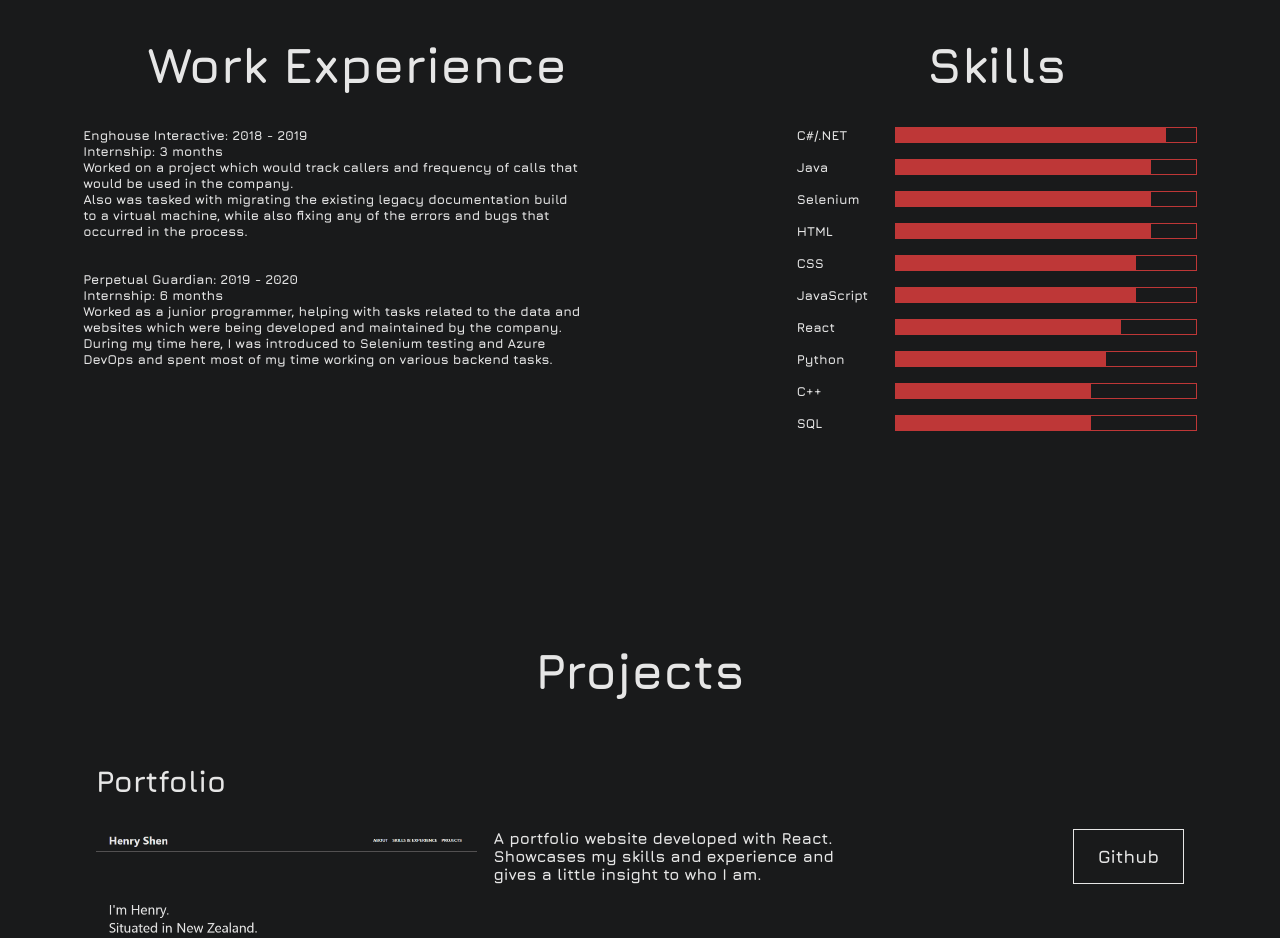
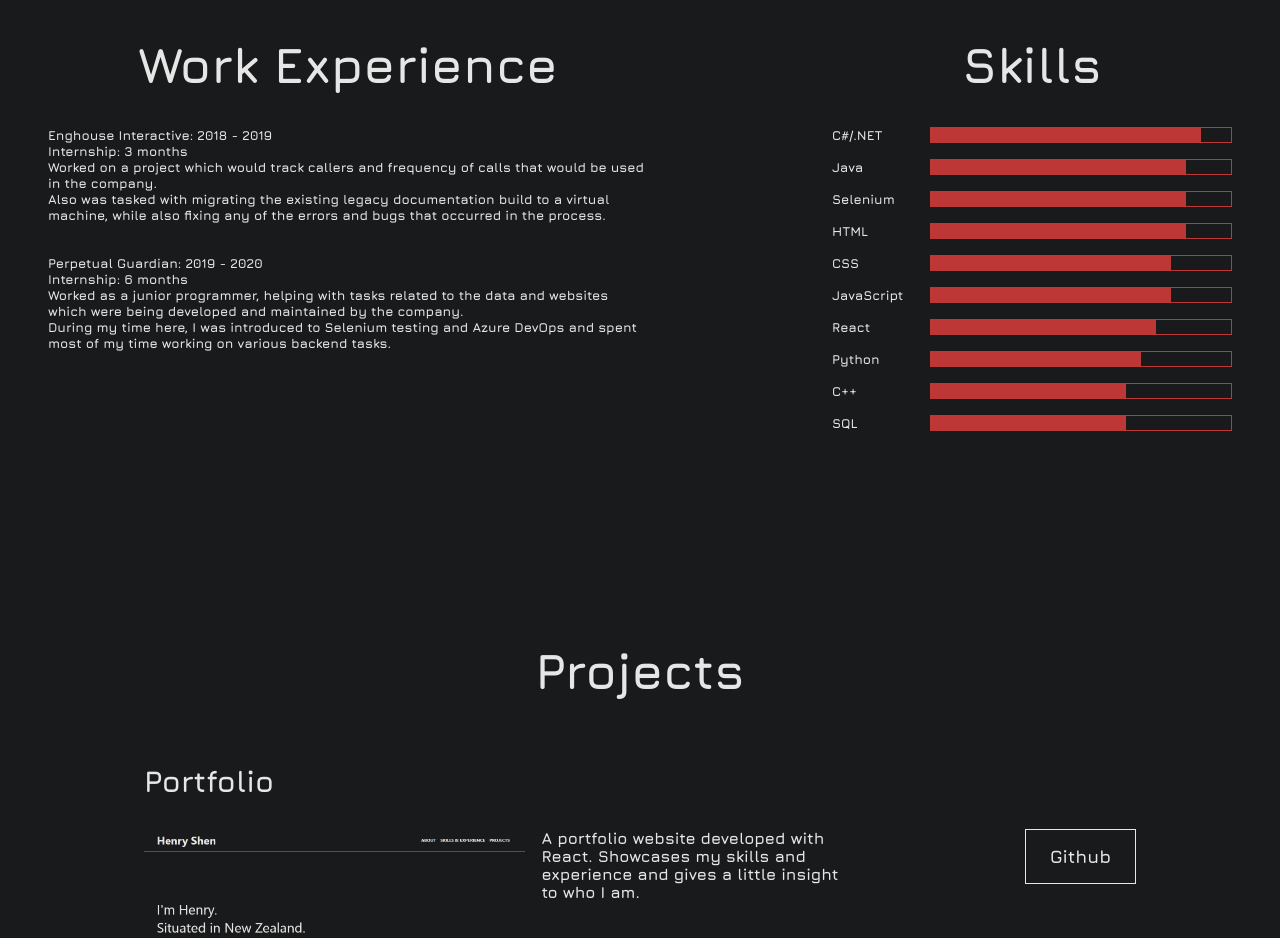
Before and after one commit to HenrygShen/Portfolio, a React (Create React App) app: page / in a window 1280 px wide. Shown: the part 1720-2658 px from the top of the page. Built offline with nearby package versions, Linux system fonts and the light colour scheme.

Commit message:
updated padding on the skills and projects section

```diff
--- a/src/components/ProjectSnapshot.tsx
+++ b/src/components/ProjectSnapshot.tsx
@@ -33,6 +33,7 @@ class ProjectSnapshot extends React.Component<any, any> {
   render() {
     return (
       <div className="snapshot-container">
+        <div className="snapshot-wrapper">
           <h3>{this.props.project.name}</h3>
           <div className="bottom-project-wrapper">
             <div className="image-and-description">
@@ -72,6 +73,7 @@ class ProjectSnapshot extends React.Component<any, any> {
             </div>
           </div>
         </div>
+      </div>
     )
   }
 }
--- a/src/containers/SkillsSection/SkillsSection.tsx
+++ b/src/containers/SkillsSection/SkillsSection.tsx
@@ -7,8 +7,8 @@ class SkillsSection extends React.Component<any, any> {
   render() {
     return (
       <div className="skills-page-container hidden" ref={this.props.myRef}>
-        <div className="skills-wrapper">
-          <div>
+        <div className="skills-and-exp-wrapper">
+          <div className="experience-wrapper">
             <h1>Work Experience</h1>
             <div className="experience-content">
               <span>Enghouse Interactive: 2018 - 2019</span>
--- a/src/styles/components/ProjectSnapshot.scss
+++ b/src/styles/components/ProjectSnapshot.scss
@@ -2,8 +2,10 @@
   display: flex;
   flex-direction: column;
   text-align: start;
-  width: 80%;
-  padding: 0 2rem 0 2rem;
+  width: 100%;
+
+  .snapshot-wrapper {
+    padding: 0 3rem 0 3rem;
 
     .bottom-project-wrapper {
       display: flex;
@@ -33,6 +35,7 @@
         justify-content: space-between;
       }
     }
+  }
 
   .hover {
     &:hover {
@@ -52,6 +55,8 @@
 
   @media (max-width: $tablet-land) {
     width: 90%;
+    .snapshot-wrapper {
+      padding: 0 3rem 0 3rem;
       .bottom-project-wrapper {
         .image-and-description {
           .project-picture {
@@ -64,10 +69,12 @@
         }
       }
     }
+  }
 
   @media (max-width: $tablet) {
     padding: 0 0 0 0;
-
+    .snapshot-wrapper {
+      padding: 0 3rem 0 3rem;
       .bottom-project-wrapper {
         .image-and-description {
           flex-direction: column;
@@ -79,6 +86,7 @@
           .project-description {
             font-size: 13px;
             padding: 0 0rem 0 0rem;
+          }
         }
       }
     }
@@ -98,7 +106,11 @@
   @media (max-width: $phone) {
     width: 95%;
 
+    .snapshot-wrapper {
+      padding: 0 2rem 0 2rem;
+
       .bottom-project-wrapper {
+
         flex-direction: column;
         .image-and-description {
           .project-description {
@@ -113,15 +125,17 @@
         }
       }
     }
+  }
 
-  // @media (max-width: $phone-sm) {
-  //   .bottom-project-wrapper {
-  //     flex-direction: column;
+  @media (max-width: $phone-sm) {
+    .snapshot-wrapper {
+      padding: 0 1.5rem 0 1.5rem;
+    }
+  }
 
-  //     .project-links {
-  //       width: 100%;
-  //       align-items: stretch;
-  //     }
-  //   }
-  // }
+  @media (max-width: $phone-x-sm) {
+    .snapshot-wrapper {
+      padding: 0 1rem 0 1rem;
     }
+  }
+}
--- a/src/styles/containers/SkillsSection.scss
+++ b/src/styles/containers/SkillsSection.scss
@@ -6,75 +6,70 @@
   margin-top: 5rem;
   width: 100%;
 
-  .skills-wrapper {
+  .skills-and-exp-wrapper {
     display: flex;
     justify-content: space-between;
-    width: 80%;
+    width: 100%;
+    padding: 0 3rem 0 3rem;
 
+    .experience-wrapper {
+      padding: 0 3rem 0 0;
       .experience-content {
         display: flex;
         flex-direction: column;
         align-items: flex-start;
         text-align: start;
-      max-width: 500px;
-      padding: 0 3rem 0 0;
+        max-width: 600px;
+      }
     }
   }
 
-  @media (max-width: 1350px) {
+  @media (max-width: $desktop) {
     font-size: 13px;
-
-    .skills-wrapper {
-      width: 87%;
-    }
   }
 
   @media (max-width: $tablet-land) {
     font-size: 11px;
-    .skills-wrapper {
-      width: 90%;
-    }
   }
 
   @media (max-width: $tablet) {
     font-size: 10px;
-
-    .skills-wrapper {
-      width: 93%;
-    }
   }
 
   @media (max-width: 730px) {
     font-size: 13px;
 
-    .skills-wrapper {
+    .skills-and-exp-wrapper {
       flex-direction: column;
       align-items: center;
-      width: 100%;
-
-      .experience-content {
-        padding: 0 3rem 0 3rem;
-      }
     }
   }
 
   @media (max-width: $phone) {
     font-size: 11px;
 
-    .skills-wrapper {
+    .skills-and-exp-wrapper {
       flex-direction: column;
       align-items: center;
-      width: 100%;
+      padding: 0 2rem 0 2rem;
+
+      .experience-wrapper {
+        padding: 0;
+      }
     }
   }
 
   @media (max-width: $phone-sm) {
     font-size: 8px;
 
-    .skills-wrapper {
-      .experience-content {
+    .skills-and-exp-wrapper {
       padding: 0 1.5rem 0 1.5rem;
     }
   }
+
+  @media (max-width: $phone-x-sm) {
+    .skills-and-exp-wrapper {
+      padding: 0 1rem 0 1rem;
     }
   }
+}
```
Lines whose indentation alone changed are shown as unchanged.
